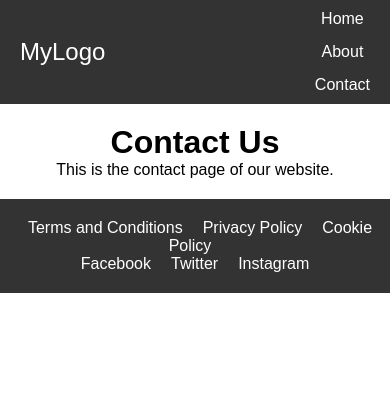
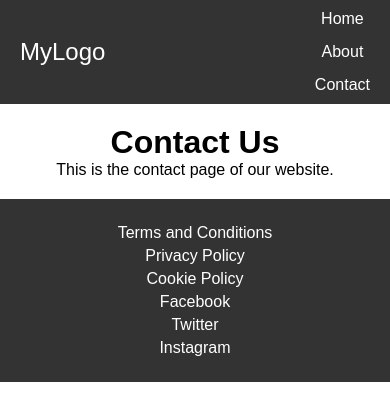
Before and after one commit to emanoj1/boilerplate-react-node-js, a React (Create React App) app: page /contact in a window 390 px wide. Shown: the top 420 px of the page. Built offline with nearby package versions, Linux system fonts and the light colour scheme.

Commit message:
Style the footer to be responsive and centered

```diff
--- a/src/components/Footer.css
+++ b/src/components/Footer.css
@@ -26,4 +26,17 @@ footer {
 
   .social-media a {
     margin: 0 10px;
+    display: inline-block;
   }
+
+  @media (max-width: 768px) {
+    footer ul li {
+      display: block;
+      margin: 5px 0;
+    }
+
+    .social-media a {
+      display: block;
+      margin: 5px 0;
+    }
+  }
```
